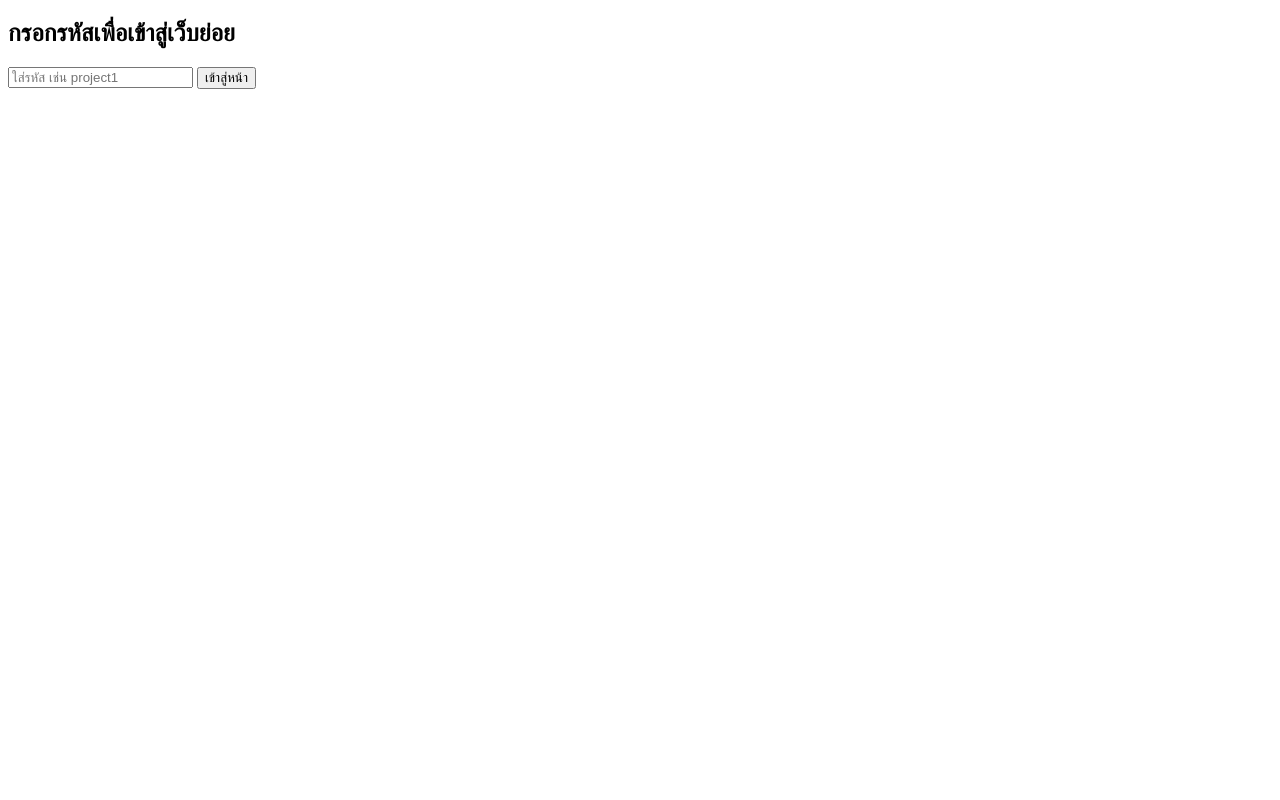
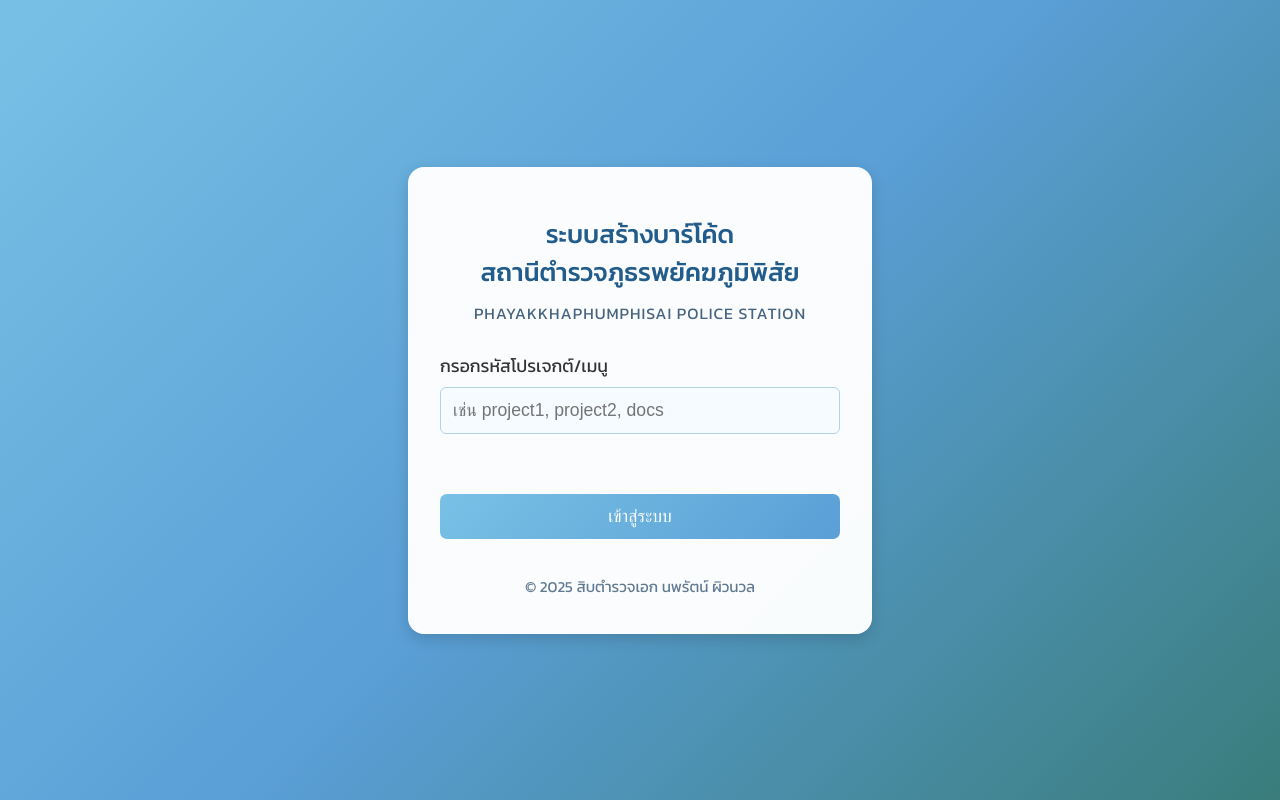
Before and after one commit to nopparatpiwnaul/my-barcode-web, a plain HTML site: page index.html in a window 1280 px wide. Drawn offline with Linux system fonts and the light colour scheme.

Commit message:
Update index.html

```diff
--- a/index.html
+++ b/index.html
@@ -2,20 +2,120 @@
 <html lang="th">
 <head>
   <meta charset="UTF-8">
-  <title>เข้าสู่เว็บย่อยด้วยรหัส</title>
+  <meta name="viewport" content="width=device-width, initial-scale=1.0">
+  <title>ระบบบาร์โค้ด สถานีตำรวจภูธรพยัคฆภูมิพิสัย</title>
+  <link href="https://fonts.googleapis.com/css2?family=Kanit:wght@300;400;500&display=swap" rel="stylesheet">
+  <style>
+    body {
+      margin: 0;
+      min-height: 100vh;
+      font-family: 'Kanit', sans-serif;
+      background: linear-gradient(135deg, #78C1E5, #5A9FD6, #3A7D7C);
+      display: flex;
+      justify-content: center;
+      align-items: center;
+    }
+    .container {
+      background: rgba(255,255,255,0.97);
+      padding: 48px 32px 36px;
+      border-radius: 16px;
+      box-shadow: 0px 5px 15px rgba(0,0,0,0.15);
+      text-align: center;
+      width: 90%;
+      max-width: 400px;
+    }
+    .header-logo {
+      width: 80px;
+      height: 80px;
+      margin-bottom: 10px;
+    }
+    h1 {
+      margin: 0 0 10px;
+      font-size: 1.6rem;
+      font-weight: 500;
+      color: #215c8b;
+    }
+    h2 {
+      margin: 0 0 28px;
+      font-size: 1rem;
+      font-weight: 400;
+      color: #46637f;
+      letter-spacing: 1px;
+    }
+    .input-group {
+      margin-bottom: 24px;
+      text-align: left;
+    }
+    label {
+      display: block;
+      font-size: 1.1rem;
+      font-weight: 400;
+      margin-bottom: 8px;
+      color: #333;
+    }
+    input[type="text"] {
+      width: 100%;
+      padding: 12px;
+      font-size: 1.1rem;
+      border: 1px solid #b4d2e7;
+      border-radius: 6px;
+      margin-bottom: 12px;
+      box-sizing: border-box;
+      background: #f6fbff;
+      color: #333;
+    }
+    .btn {
+      width: 100%;
+      background: linear-gradient(135deg, #78C1E5, #5A9FD6);
+      color: #fff;
+      border: none;
+      padding: 12px 0;
+      font-size: 1.1rem;
+      font-weight: 500;
+      border-radius: 7px;
+      cursor: pointer;
+      transition: background 0.2s;
+      margin-bottom: 12px;
+    }
+    .btn:hover {
+      background: linear-gradient(135deg, #5A9FD6, #78C1E5);
+    }
+    .error {
+      color: #d14;
+      font-size: 1rem;
+      min-height: 24px;
+      margin-bottom: 8px;
+    }
+    .footer {
+      margin-top: 24px;
+      color: #46637f;
+      font-size: 0.95rem;
+      opacity: 0.85;
+    }
+  </style>
 </head>
 <body>
-  <h2>กรอกรหัสเพื่อเข้าสู่เว็บย่อย</h2>
-  <input type="text" id="code" placeholder="ใส่รหัส เช่น project1">
-  <button onclick="go()">เข้าสู่หน้า</button>
-  <div id="msg" style="color:red;"></div>
-
+  <div class="container">
+    <!-- ถ้ามีโลโก้สถานี ให้ใส่ <img src="logo.png" class="header-logo" alt="logo"> -->
+    <h1>ระบบสร้างบาร์โค้ด<br>สถานีตำรวจภูธรพยัคฆภูมิพิสัย</h1>
+    <h2>PHAYAKKHAPHUMPHISAI POLICE STATION</h2>
+    <div class="input-group">
+      <label for="code">กรอกรหัสโปรเจกต์/เมนู</label>
+      <input type="text" id="code" placeholder="เช่น project1, project2, docs">
+      <div id="msg" class="error"></div>
+    </div>
+    <button class="btn" onclick="go()">เข้าสู่ระบบ</button>
+    <div class="footer">
+      © 2025 สิบตำรวจเอก นพรัตน์ ผิวนวล
+    </div>
+  </div>
   <script>
-    // Map รหัส → URL (แก้ไขได้ตามต้องการ)
+    // รหัสและลิงก์
     const codeMap = {
       "project1": "project1/index.html",
       "project2": "project2/index.html",
       "docs":     "docs/index.html"
+      // เพิ่มรหัสอื่นได้ที่นี่
     };
 
     function go() {
@@ -23,9 +123,13 @@
       if (codeMap[code]) {
         window.location.href = codeMap[code];
       } else {
-        document.getElementById('msg').textContent = "รหัสไม่ถูกต้อง หรือยังไม่มีข้อมูล";
+        document.getElementById('msg').textContent = "รหัสไม่ถูกต้อง หรือไม่มีเมนูนี้";
       }
     }
+    // Enter key กดแล้วไปได้เลย
+    document.getElementById('code').addEventListener('keydown', function(e){
+      if(e.key === 'Enter') go();
+    });
   </script>
 </body>
 </html>
```
